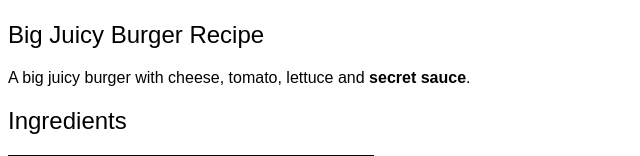
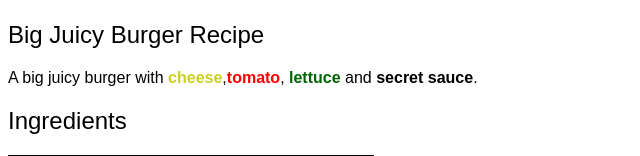
Before and after one commit to Haruhi-03/odin-recipes, a plain HTML site: page recipes/burger.html in a window 1280 px wide. Shown: the part 403-559 px from the top of the page, without its empty margins (0-640 px from the left). Drawn offline with Linux system fonts and the light colour scheme.

Commit message:
Change designs and spacing for the webpage

```diff
--- a/recipes/burger.html
+++ b/recipes/burger.html
@@ -15,8 +15,8 @@
         <h2 class="sub-title">Big Juicy Burger Recipe</h2>
 
         <p class="description">
-            A big juicy burger with cheese, tomato, lettuce and
-            <strong>secret sauce</strong>.
+            A big juicy burger with <span class="cheese">cheese</span>,<span class="tomato">tomato</span>,
+            <span class="lettuce">lettuce</span> and <strong>secret sauce</strong>.
         </p>
 
         <h2 class="sub-title">Ingredients</h2>
```
